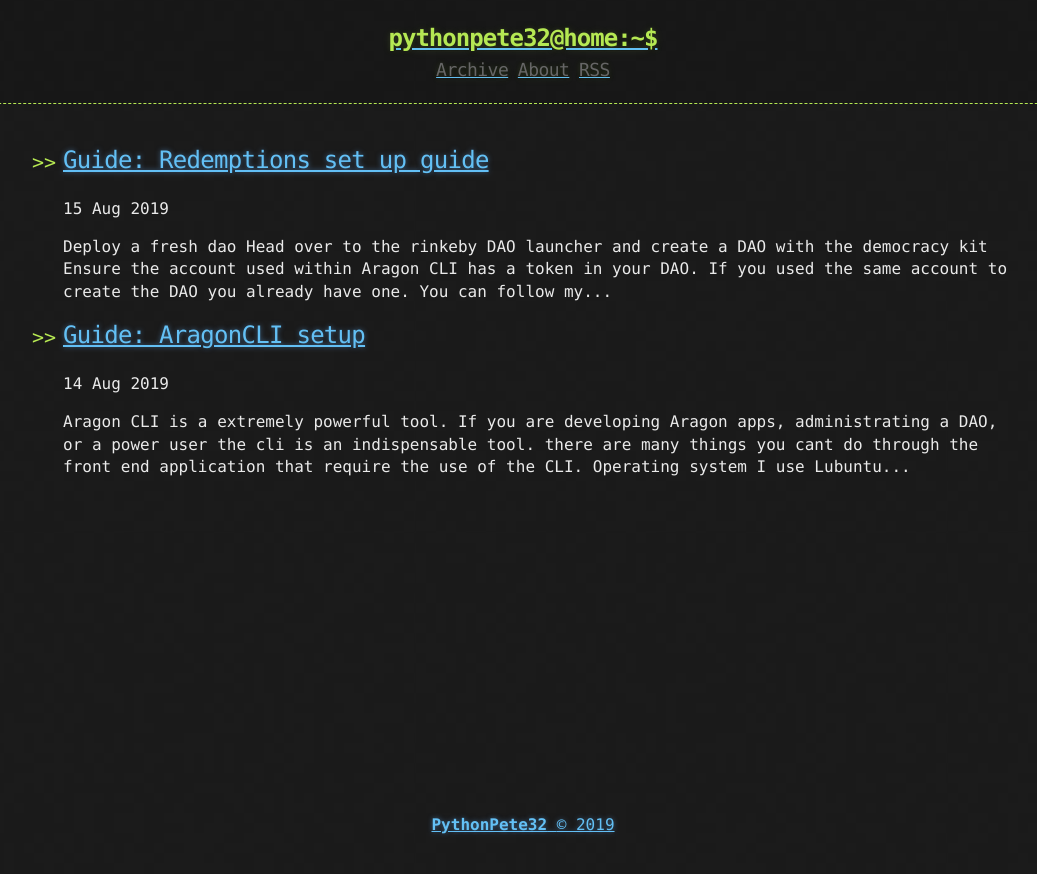
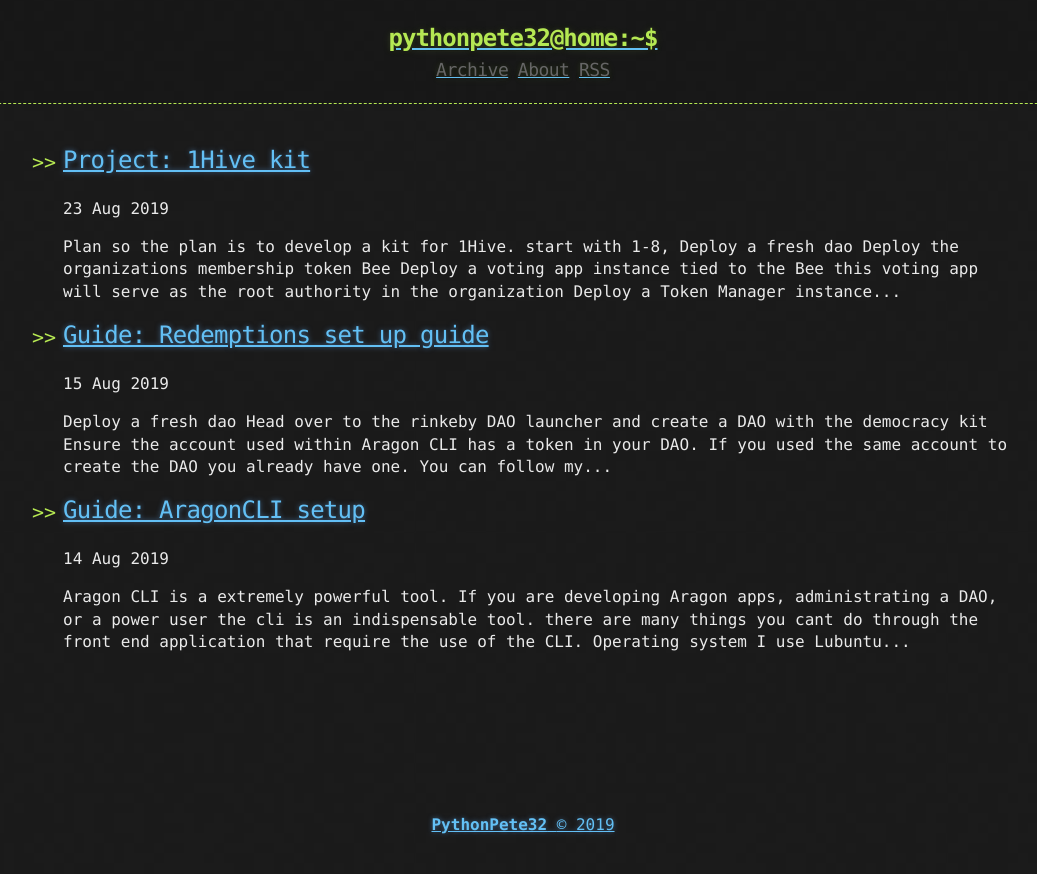
Before and after one commit to pythonpete32/blog, a Jekyll site: the page built from index.html, in a window 1280 px wide. Shown: the top 874 px of the page, without its empty margins (117-1154 px from the left). Built offline with Jekyll 4.4.1, drawn with Linux system fonts in a browser that asks for light colours; the list of posts is cut into pages by our own code.

Commit message:
added article

```diff
--- /dev/null
+++ b/_posts/2019-08-23-project_1hive-kit.md
@@ -0,0 +1,37 @@
+---
+title: "Project: 1Hive kit"
+published: true
+---
+
+## [](#header-2) Plan
+
+so the plan is to develop a kit for 1Hive. start with 1-8,
+
+1. Deploy a fresh dao
+2. Deploy the organizations membership token Bee
+3. Deploy a voting app instance tied to the Bee this voting app will serve as the root authority in the organization
+4. Deploy a Token Manager instance to manage the Bee token to our dao
+5. Deploy the organization's contribution token Honey
+6. Install a token manager to manage Honey
+7. Deploy a second voting app instance tied to Honey. This voting app will have authority of finances.
+8. Install a vault and the finance app
+9. Install Projects and Allocations + dependencies
+
+## [](#header-2) Permissions (1-8)
+
+| Application       | Permission | Grantee | Manager |
+| :---------------- | :--------- | :------ | :------ |
+| Token Man (BEE)   |            |         |         |
+| Token Man (HONEY) |
+| Voting (BEE)      |
+| Voting (HONEY)    |
+| Vault             |
+| Finance           |
+
+## [](#header-2) References
+
+- [Templates intro](https://hack.aragon.org/docs/templates-intro)
+
+* [Company Template](https://github.com/aragon/dao-templates/blob/master/templates/company-board/contracts/CompanyBoardTemplate.sol)
+
+-
```
Also changed, not shown: _posts/2019-08-19-project_aragon-furutes.md (+45 -37 lines).
